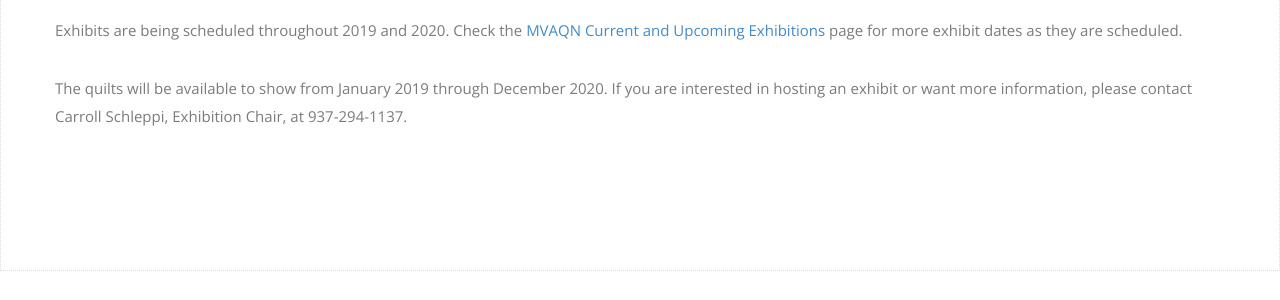
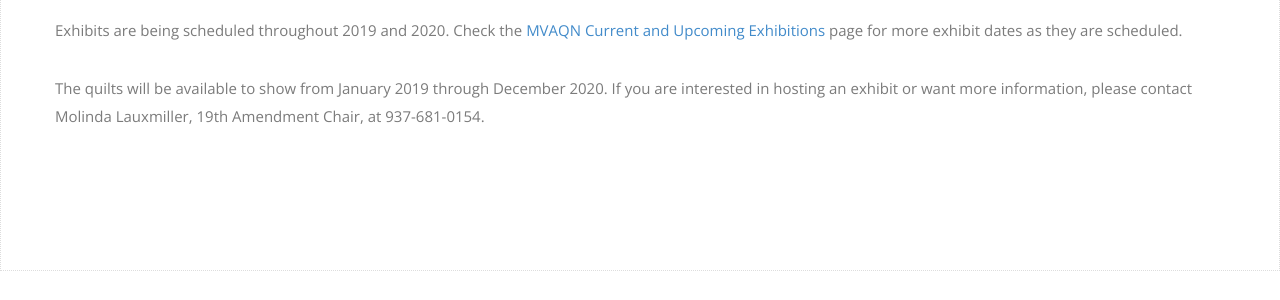
Before and after one commit to OhioSuffrageCentennial/ohiosuffragecentennial, a Jekyll site: the page built from _posts/2019-01-10-art-quilt-exhibit-celebrating-19A.md, in a window 1280 px wide. Shown: the part 556-856 px from the top of the page. Built offline with Jekyll 4.4.1, drawn with Linux system fonts in a browser that asks for light colours; nearby versions of some CDN libraries; some web fonts are replaced.

Commit message:
Replaced Carroll's info with Molinda's

```diff
--- a/_posts/2019-01-10-art-quilt-exhibit-celebrating-19A.md
+++ b/_posts/2019-01-10-art-quilt-exhibit-celebrating-19A.md
@@ -11,4 +11,4 @@ The first exhibit will be **March 1 to 31, 2019** at the <a href="https://www.wc
 
 Exhibits are being scheduled throughout 2019 and 2020. Check the <a href="http://mvaqn.com/exhibitions/" target="_blank">MVAQN Current and Upcoming Exhibitions</a> page for more exhibit dates as they are scheduled.
 
-The quilts will be available to show from January 2019 through December 2020. If you are interested in hosting an exhibit or want more information, please contact Carroll Schleppi, Exhibition Chair, at 937-294-1137.
+The quilts will be available to show from January 2019 through December 2020. If you are interested in hosting an exhibit or want more information, please contact Molinda Lauxmiller, 19th Amendment Chair, at 937-681-0154.
```
